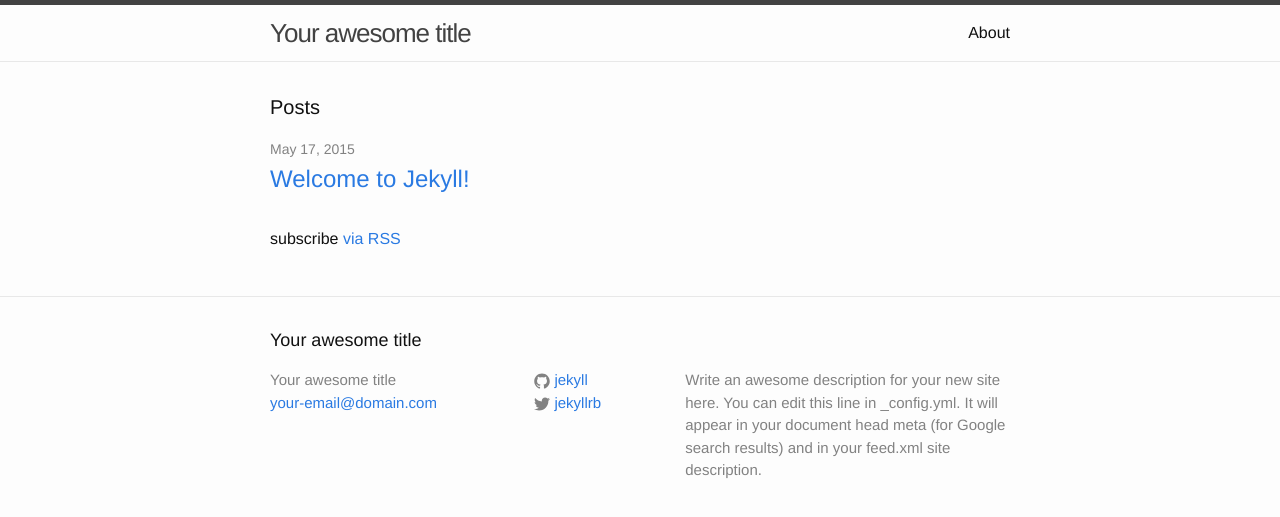
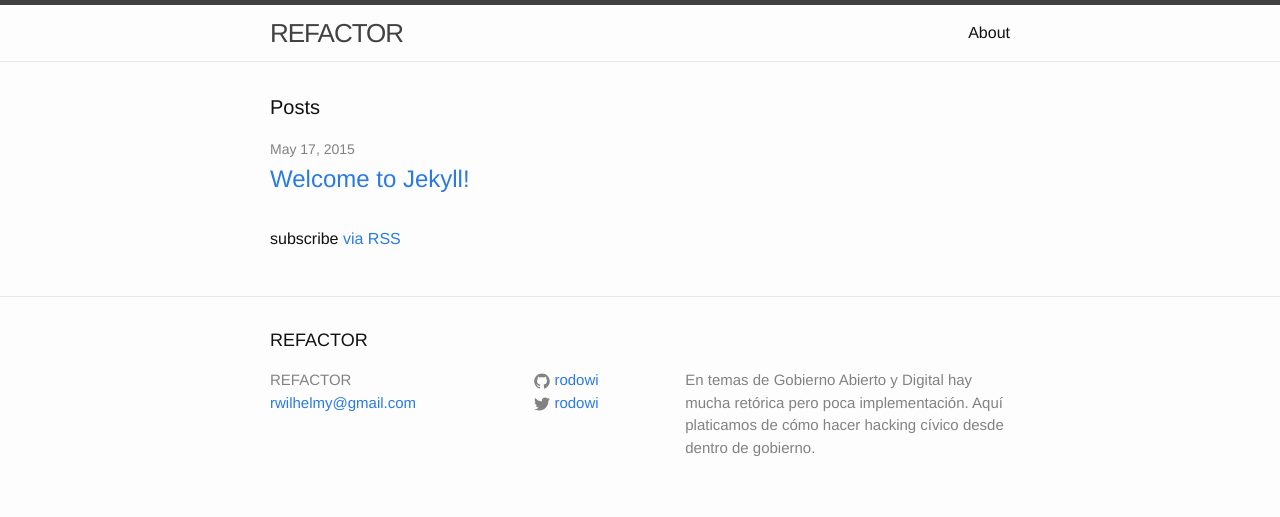
Before and after one commit to defvol/refactor, a Jekyll site: the page built from index.html, in a window 1280 px wide. Shown: the top 517 px of the page. Built offline with Jekyll 4.4.1, drawn with Linux system fonts in a browser that asks for light colours.

Commit message:
Update config vars

```diff
--- a/_config.yml
+++ b/_config.yml
@@ -1,14 +1,13 @@
-# Site settings
-title: Your awesome title
-email: your-email@domain.com
-description: > # this means to ignore newlines until "baseurl:"
-  Write an awesome description for your new site here. You can edit this
-  line in _config.yml. It will appear in your document head meta (for
-  Google search results) and in your feed.xml site description.
+title: REFACTOR
+email: rwilhelmy@gmail.com
+description: >
+  En temas de Gobierno Abierto y Digital hay mucha retórica
+  pero poca implementación.
+  Aquí platicamos de cómo hacer hacking cívico desde dentro de gobierno.
 baseurl: "/refactor"
-url: "http://yourdomain.com" # the base hostname & protocol for your site
-twitter_username: jekyllrb
-github_username:  jekyll
+url: "http://rodowi.github.io"
+twitter_username: rodowi
+github_username:  rodowi
 
 # Build settings
 markdown: kramdown
```
